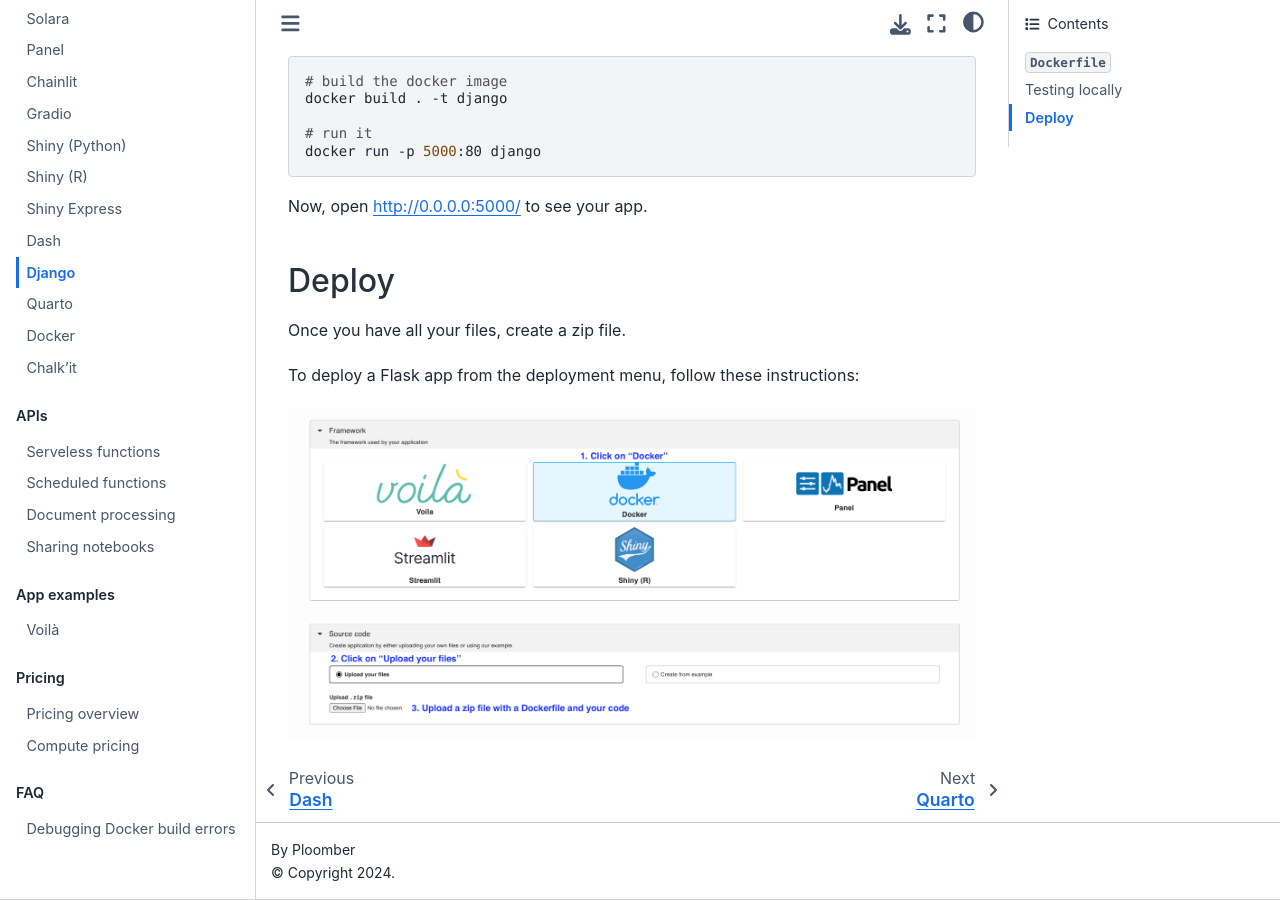
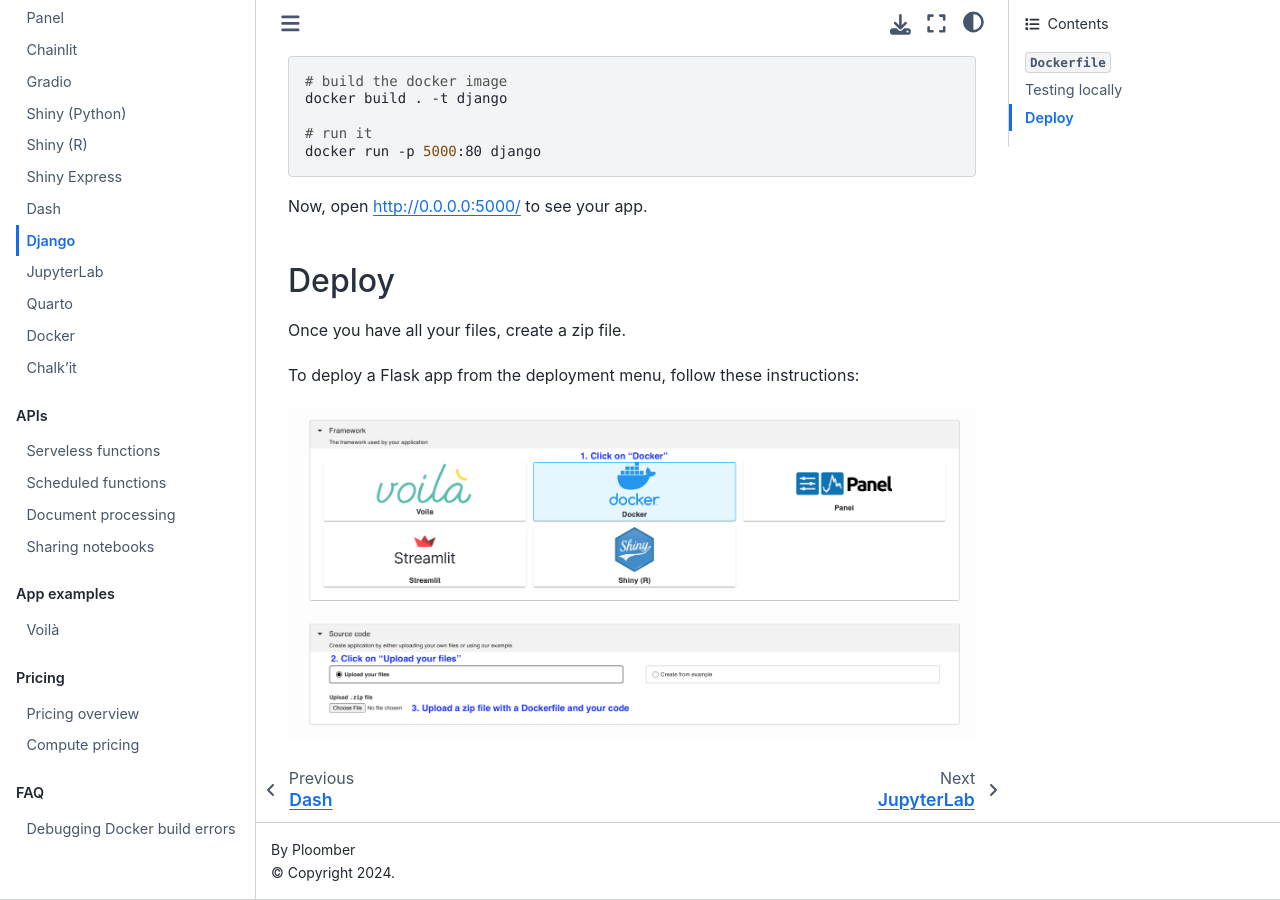
Before and after one commit to ploomber/doc, a Jupyter Book: the page built from doc/apps/django.md, in a window 1280 px wide and 900 px high, scrolled down 701 px. Built offline with Jupyter Book 1.0.4 settings and Sphinx 7.4.7 and the Sphinx Book theme 1.1.4, drawn with Linux system fonts in a browser that asks for light colours.

Commit message:
adds jupyterlab guide to toc

```diff
--- a/doc/_toc.yml
+++ b/doc/_toc.yml
@@ -34,6 +34,7 @@
       - file: apps/shiny-express
       - file: apps/dash
       - file: apps/django
+      - file: apps/jupyterlab
       - file: apps/quarto
       - file: apps/docker
       - file: apps/chalk-it
```
